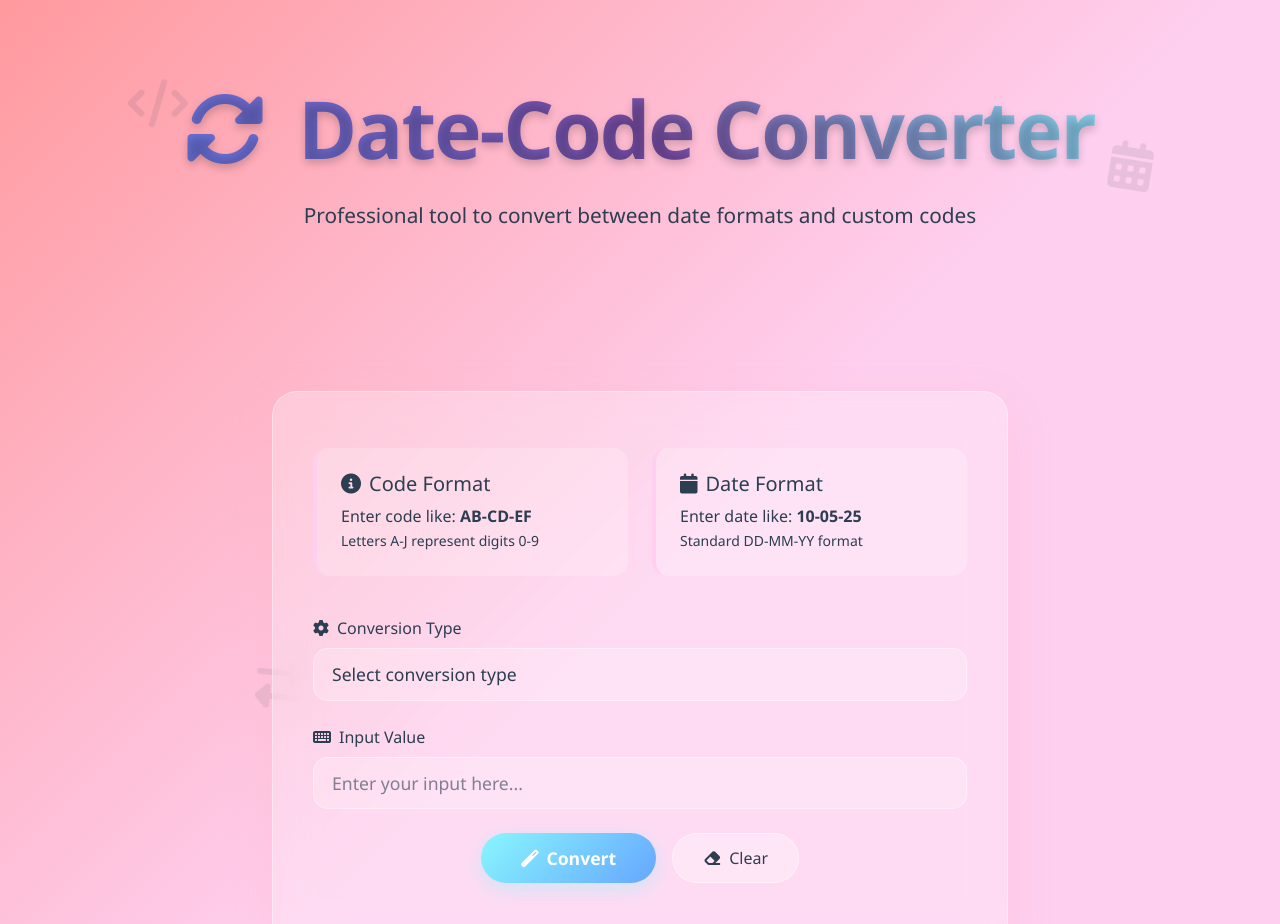
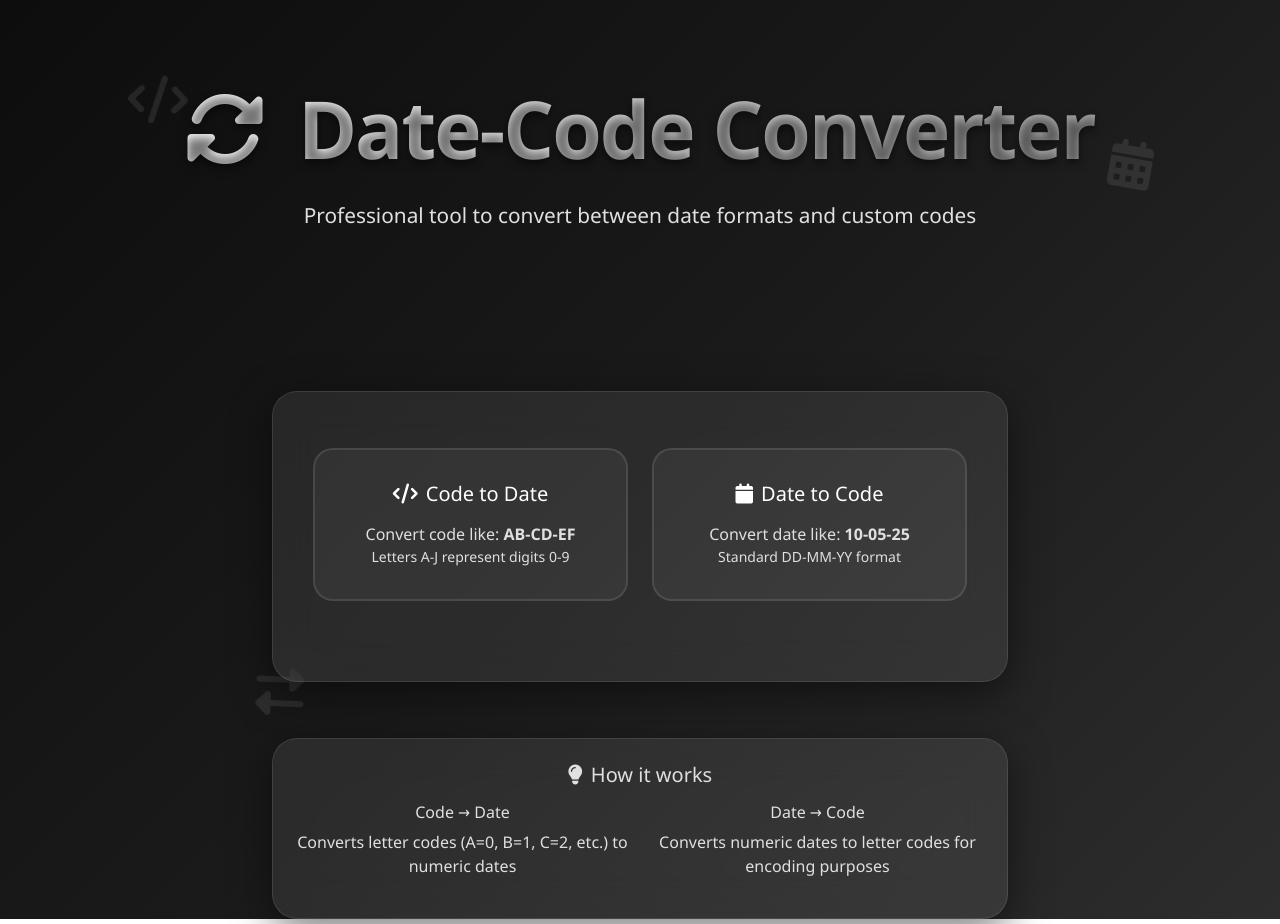
Before and after one commit to AnshulRaturi17/CodeTODate, a plain HTML site: page index.html in a window 1280 px wide. Shown: the top 924 px of the page. Drawn offline with nearby package versions, Linux system fonts and the light colour scheme.

Commit message:
Update index.html
Add some changes to file regarding background and format.

```diff
--- a/index.html
+++ b/index.html
@@ -1,4 +1,3 @@
-<!DOCTYPE html>
 <html lang="en">
 <head>
     <meta charset="UTF-8">
@@ -8,13 +7,13 @@
     <link href="https://cdnjs.cloudflare.com/ajax/libs/font-awesome/6.4.0/css/all.min.css" rel="stylesheet">
     <style>
         :root {
-            --primary-gradient: linear-gradient(135deg, #ff9a9e 0%, #fecfef 50%, #fecfef 100%);
-            --secondary-gradient: linear-gradient(135deg, #a8edea 0%, #fed6e3 100%);
-            --accent-gradient: linear-gradient(135deg, #ffecd2 0%, #fcb69f 100%);
-            --button-gradient: linear-gradient(135deg, #89f7fe 0%, #66a6ff 100%);
-            --dark-bg: #1a1d29;
-            --card-bg: rgba(255, 255, 255, 0.15);
-            --text-light: #2c3e50;
+            --primary-gradient: linear-gradient(135deg, #0d0d0d 0%, #1a1a1a 50%, #2d2d2d 100%);
+            --secondary-gradient: linear-gradient(135deg, #000000 0%, #1a1a1a 100%);
+            --accent-gradient: linear-gradient(135deg, #333333 0%, #2d2d2d 100%);
+            --button-gradient: linear-gradient(135deg, #4a4a4a 0%, #666666 100%);
+            --dark-bg: #000000;
+            --card-bg: rgba(255, 255, 255, 0.05);
+            --text-light: #e0e0e0;
             --text-white: #ffffff;
         }
 
@@ -27,11 +26,11 @@
         }
 
         .glassmorphism {
-            background: rgba(255, 255, 255, 0.25);
+            background: rgba(255, 255, 255, 0.08);
             backdrop-filter: blur(20px);
             border-radius: 25px;
-            border: 1px solid rgba(255, 255, 255, 0.4);
-            box-shadow: 0 12px 40px 0 rgba(255, 182, 193, 0.3);
+            border: 1px solid rgba(255, 255, 255, 0.1);
+            box-shadow: 0 12px 40px 0 rgba(0, 0, 0, 0.5);
         }
 
         .hero-section {
@@ -44,11 +43,11 @@
             font-size: 5rem;
             font-weight: 800;
             margin-bottom: 1.5rem;
-            background: linear-gradient(45deg, #667eea, #764ba2, #89f7fe);
+            background: linear-gradient(45deg, #ffffff, #cccccc, #999999);
             -webkit-background-clip: text;
             -webkit-text-fill-color: transparent;
             background-clip: text;
-            text-shadow: 0 4px 8px rgba(0,0,0,0.2);
+            text-shadow: 0 4px 8px rgba(0,0,0,0.5);
             letter-spacing: -2px;
         }
 
@@ -68,13 +67,13 @@
 
         .converter-card:hover {
             transform: translateY(-10px);
-            box-shadow: 0 25px 50px rgba(255, 182, 193, 0.4);
+            box-shadow: 0 25px 50px rgba(0, 0, 0, 0.8);
         }
 
         .form-control, .form-select {
-            background: rgba(255, 255, 255, 0.2);
-            border: 1px solid rgba(255, 255, 255, 0.4);
-            color: #2c3e50;
+            background: rgba(255, 255, 255, 0.08);
+            border: 1px solid rgba(255, 255, 255, 0.2);
+            color: #e0e0e0;
             border-radius: 15px;
             padding: 12px 18px;
             font-size: 1.1rem;
@@ -83,24 +82,14 @@
         }
 
         .form-control:focus, .form-select:focus {
-            background: rgba(255, 255, 255, 0.35);
-            border-color: #89f7fe;
-            box-shadow: 0 0 25px rgba(137, 247, 254, 0.5);
-            color: #2c3e50;
-        }
-
-        .form-select option {
-            background: #ffffff;
-            color: #2c3e50;
-            padding: 10px;
-        }
-
-        .form-select option:hover {
-            background: #f8f9fa;
+            background: rgba(255, 255, 255, 0.12);
+            border-color: #666666;
+            box-shadow: 0 0 25px rgba(255, 255, 255, 0.1);
+            color: #ffffff;
         }
 
         .form-control::placeholder {
-            color: rgba(44, 62, 80, 0.6);
+            color: rgba(224, 224, 224, 0.6);
         }
 
         .btn-convert {
@@ -112,43 +101,44 @@
             font-weight: 600;
             color: white;
             transition: all 0.3s ease;
-            box-shadow: 0 6px 20px rgba(137, 247, 254, 0.4);
+            box-shadow: 0 6px 20px rgba(0, 0, 0, 0.4);
         }
 
         .btn-convert:hover {
             transform: translateY(-3px);
-            box-shadow: 0 12px 35px rgba(137, 247, 254, 0.6);
+            box-shadow: 0 12px 35px rgba(0, 0, 0, 0.6);
             color: white;
+            background: linear-gradient(135deg, #555555 0%, #777777 100%);
         }
 
         .btn-clear {
-            background: rgba(255, 255, 255, 0.3);
-            border: 1px solid rgba(255, 255, 255, 0.4);
+            background: rgba(255, 255, 255, 0.1);
+            border: 1px solid rgba(255, 255, 255, 0.2);
             border-radius: 25px;
             padding: 12px 30px;
-            color: #2c3e50;
+            color: #e0e0e0;
             font-weight: 500;
             transition: all 0.3s ease;
         }
 
         .btn-clear:hover {
-            background: rgba(255, 255, 255, 0.5);
-            color: #2c3e50;
+            background: rgba(255, 255, 255, 0.15);
+            color: #ffffff;
             transform: translateY(-2px);
         }
 
         .result-section {
             margin-top: 2rem;
             padding: 1.5rem;
-            background: rgba(255, 255, 255, 0.2);
+            background: rgba(255, 255, 255, 0.08);
             border-radius: 15px;
-            border-left: 4px solid #89f7fe;
+            border-left: 4px solid #666666;
         }
 
         .result-text {
             font-size: 1.3rem;
             font-weight: 600;
-            color: #2c3e50;
+            color: #e0e0e0;
             margin: 0;
         }
 
@@ -191,87 +181,74 @@
             50% { transform: translateY(-20px) rotate(10deg); }
         }
 
-        .info-card {
-            background: rgba(255, 255, 255, 0.2);
-            border-radius: 15px;
-            padding: 1.5rem;
+        .conversion-button {
+            background: rgba(255, 255, 255, 0.05);
+            border: 2px solid rgba(255, 255, 255, 0.1);
+            border-radius: 20px;
+            padding: 2rem;
             margin: 1rem 0;
-            border-left: 4px solid #fecfef;
-            color: #2c3e50;
+            color: #e0e0e0;
+            cursor: pointer;
+            transition: all 0.3s ease;
+            text-align: center;
+            position: relative;
+            overflow: hidden;
+        }
+
+        .conversion-button:hover {
+            background: rgba(255, 255, 255, 0.1);
+            border-color: #666666;
+            transform: translateY(-5px);
+            box-shadow: 0 10px 30px rgba(0, 0, 0, 0.6);
+        }
+
+        .conversion-button:active {
+            transform: translateY(-2px);
+        }
+
+        .conversion-button h5 {
+            color: #ffffff;
+            margin-bottom: 1rem;
+        }
+
+        .conversion-button::before {
+            content: '';
+            position: absolute;
+            top: 0;
+            left: -100%;
+            width: 100%;
+            height: 100%;
+            background: linear-gradient(90deg, transparent, rgba(255, 255, 255, 0.1), transparent);
+            transition: left 0.5s;
+        }
+
+        .conversion-button:hover::before {
+            left: 100%;
         }
 
         .fade-in {
             animation: fadeIn 0.8s ease-in;
         }
 
-        .scroll-reveal {
-            opacity: 0;
-            transform: translateY(50px);
-            transition: all 0.8s ease-out;
-        }
-
-        .scroll-reveal.revealed {
+        /* Remove all scroll animations */
+        .scroll-reveal,
+        .slide-in-left,
+        .slide-in-right,
+        .scale-in {
             opacity: 1;
-            transform: translateY(0);
-        }
-
-        .slide-in-left {
-            opacity: 0;
-            transform: translateX(-100px);
-            transition: all 0.8s ease-out;
-        }
-
-        .slide-in-left.revealed {
-            opacity: 1;
-            transform: translateX(0);
-        }
-
-        .slide-in-right {
-            opacity: 0;
-            transform: translateX(100px);
-            transition: all 0.8s ease-out;
-        }
-
-        .slide-in-right.revealed {
-            opacity: 1;
-            transform: translateX(0);
-        }
-
-        .scale-in {
-            opacity: 0;
-            transform: scale(0.8);
-            transition: all 0.8s ease-out;
-        }
-
-        .scale-in.revealed {
-            opacity: 1;
-            transform: scale(1);
+            transform: none;
         }
 
         .hero-title {
-            opacity: 0;
-            transform: translateY(-50px);
-            animation: titleReveal 1.2s ease-out 0.2s forwards;
+            opacity: 1;
+            transform: none;
+            animation: none;
         }
 
         .hero-subtitle {
-            opacity: 0;
-            transform: translateY(30px);
-            animation: subtitleReveal 1s ease-out 0.8s forwards;
-        }
-
-        @keyframes titleReveal {
-            to {
             opacity: 1;
-                transform: translateY(0);
-            }
-        }
-
-        @keyframes subtitleReveal {
-            to {
-                opacity: 1;
-                transform: translateY(0);
-            }
+            transform: none;
+            animation: none;
         }
 
         @keyframes fadeIn {
@@ -326,39 +303,29 @@
         <div class="container">
             <div class="row justify-content-center">
                 <div class="col-lg-8">
-                    <div class="converter-card glassmorphism scroll-reveal">
+                    <div class="converter-card glassmorphism">
                         <div class="row">
                             <div class="col-md-6 mb-4">
-                                <div class="info-card slide-in-left">
-                                    <h5><i class="fas fa-info-circle me-2"></i>Code Format</h5>
-                                    <p class="mb-0">Enter code like: <strong>AB-CD-EF</strong></p>
+                                <div class="conversion-button" onclick="showCodeToDateModal()">
+                                    <h5><i class="fas fa-code me-2"></i>Code to Date</h5>
+                                    <p class="mb-0">Convert code like: <strong>AB-CD-EF</strong></p>
                                     <small>Letters A-J represent digits 0-9</small>
                                 </div>
                             </div>
                             <div class="col-md-6 mb-4">
-                                <div class="info-card slide-in-right">
-                                    <h5><i class="fas fa-calendar me-2"></i>Date Format</h5>
-                                    <p class="mb-0">Enter date like: <strong>10-05-25</strong></p>
+                                <div class="conversion-button" onclick="showDateToCodeModal()">
+                                    <h5><i class="fas fa-calendar me-2"></i>Date to Code</h5>
+                                    <p class="mb-0">Convert date like: <strong>10-05-25</strong></p>
                                     <small>Standard DD-MM-YY format</small>
                                 </div>
                             </div>
                         </div>
 
-                        <form id="converterForm" class="scale-in">
-                            <div class="mb-4">
-                                <label for="conversionType" class="form-label">
-                                    <i class="fas fa-cog me-2"></i>Conversion Type
-                                </label>
-                                <select class="form-select" id="conversionType" required>
-                                    <option value="">Select conversion type</option>
-                                    <option value="code-to-date">Code to Date</option>
-                                    <option value="date-to-code">Date to Code</option>
-                                </select>
-                            </div>
-
+                        <div id="inputSection" style="display: none;">
+                            <form id="converterForm">
                                 <div class="mb-4">
                                     <label for="inputValue" class="form-label">
-                                    <i class="fas fa-keyboard me-2"></i>Input Value
+                                        <i class="fas fa-keyboard me-2"></i><span id="inputLabel">Input Value</span>
                                     </label>
                                     <input type="text" class="form-control" id="inputValue"
                                            placeholder="Enter your input here..." required>
@@ -384,10 +351,11 @@
                         </div>
                     </div>
                 </div>
+            </div>
 
             <div class="row justify-content-center mt-4">
                 <div class="col-lg-8">
-                    <div class="glassmorphism p-4 text-center scroll-reveal">
+                    <div class="glassmorphism p-4 text-center">
                         <h5><i class="fas fa-lightbulb me-2"></i>How it works</h5>
                         <div class="row mt-3">
                             <div class="col-md-6">
@@ -418,66 +386,79 @@
             '5': 'F', '6': 'G', '7': 'H', '8': 'I', '9': 'J'
         };
 
-        // Update placeholder based on conversion type
-        document.getElementById('conversionType').addEventListener('change', function() {
-            const inputField = document.getElementById('inputValue');
-            const type = this.value;
+        // Global variable to store current conversion type
+        let currentConversionType = '';
 
-            if (type === 'code-to-date') {
-                inputField.placeholder = 'Enter code (e.g., AB-CD-EF)';
-            } else if (type === 'date-to-code') {
-                inputField.placeholder = 'Enter date (e.g., 10-05-25)';
-            } else {
-                inputField.placeholder = 'Enter your input here...';
+        // Show Code to Date input section
+        function showCodeToDateModal() {
+            currentConversionType = 'code-to-date';
+            document.getElementById('inputSection').style.display = 'block';
+            document.getElementById('inputLabel').textContent = 'Enter Code (e.g., AB-CD-EF)';
+            document.getElementById('inputValue').placeholder = 'Enter code like AB-CD-EF';
+            document.getElementById('inputValue').value = ''; // Clear input field
+            document.getElementById('inputValue').focus();
+            clearResults();
         }
 
-            // Clear previous results
+        // Show Date to Code input section
+        function showDateToCodeModal() {
+            currentConversionType = 'date-to-code';
+            document.getElementById('inputSection').style.display = 'block';
+            document.getElementById('inputLabel').textContent = 'Enter Date (e.g., 10-05-25)';
+            document.getElementById('inputValue').placeholder = 'Enter date like 10-05-25';
+            document.getElementById('inputValue').value = ''; // Clear input field
+            document.getElementById('inputValue').focus();
+            clearResults();
+        }
+
+        // Clear results
+        function clearResults() {
             document.getElementById('resultSection').style.display = 'none';
+        }
+
+        // Form submission handler
+        document.addEventListener('DOMContentLoaded', function() {
+            const form = document.getElementById('converterForm');
+            const convertBtn = document.querySelector('.btn-convert');
+
+            // Form submit event
+            form.addEventListener('submit', function(e) {
+                e.preventDefault();
+                performConversion();
             });
 
-        // Form submission handler
-        document.getElementById('converterForm').addEventListener('submit', function(e) {
+            // Button click event as backup
+            convertBtn.addEventListener('click', function(e) {
                 e.preventDefault();
-            console.log('Form submitted!'); // Debug log
+                performConversion();
+            });
 
-            const conversionType = document.getElementById('conversionType').value;
+            function performConversion() {
+                console.log('Performing conversion...');
+
                 const inputValue = document.getElementById('inputValue').value.trim();
 
-            console.log('Conversion Type:', conversionType); // Debug log
-            console.log('Input Value:', inputValue); // Debug log
-
-            if (!conversionType || !inputValue) {
-                showError('Please fill in all fields');
+                if (!currentConversionType || !inputValue) {
+                    showError('Please enter a valid input');
                     return;
                 }
 
                 try {
                     let result = '';
 
-                if (conversionType === 'code-to-date') {
+                    if (currentConversionType === 'code-to-date') {
                         result = convertCodeToDate(inputValue.toUpperCase());
-                } else if (conversionType === 'date-to-code') {
+                    } else if (currentConversionType === 'date-to-code') {
                         result = convertDateToCode(inputValue);
                     }
 
-                console.log('Result:', result); // Debug log
+                    console.log('Conversion result:', result);
                     showResult(result);
 
                 } catch (error) {
-                console.error('Conversion error:', error); // Debug log
+                    console.error('Conversion error:', error);
                     showError('Invalid input format. Please check your input and try again.');
                 }
-        });
-
-        // Add click event listener for the convert button as backup
-        document.addEventListener('DOMContentLoaded', function() {
-            const convertBtn = document.querySelector('.btn-convert');
-            if (convertBtn) {
-                convertBtn.addEventListener('click', function(e) {
-                    e.preventDefault();
-                    console.log('Convert button clicked!'); // Debug log
-                    document.getElementById('converterForm').dispatchEvent(new Event('submit'));
-                });
             }
         });
 
@@ -534,51 +515,21 @@
 
             // Reset border color after 3 seconds
             setTimeout(() => {
-                resultSection.style.borderLeftColor = '#89f7fe';
-                resultText.style.color = '#2c3e50';
+                resultSection.style.borderLeftColor = '#666666';
+                resultText.style.color = '#e0e0e0';
             }, 3000);
         }
 
         function clearForm() {
             document.getElementById('converterForm').reset();
             document.getElementById('resultSection').style.display = 'none';
+            document.getElementById('inputSection').style.display = 'none';
+            currentConversionType = '';
             document.getElementById('inputValue').placeholder = 'Enter your input here...';
         }
 
         // Add some interactive effects
         document.addEventListener('DOMContentLoaded', function() {
-            // Scroll animation observer
-            const observerOptions = {
-                threshold: 0.1,
-                rootMargin: '0px 0px -50px 0px'
-            };
-
-            const observer = new IntersectionObserver(function(entries) {
-                entries.forEach(entry => {
-                    if (entry.isIntersecting) {
-                        entry.target.classList.add('revealed');
-                    }
-                });
-            }, observerOptions);
-
-            // Observe all scroll reveal elements
-            document.querySelectorAll('.scroll-reveal, .slide-in-left, .slide-in-right, .scale-in').forEach(el => {
-                observer.observe(el);
-            });
-
-            // Add sequential delay for multiple elements
-            const infoCards = document.querySelectorAll('.slide-in-left, .slide-in-right');
-            infoCards.forEach((card, index) => {
-                setTimeout(() => {
-                    card.classList.add('revealed');
-                }, 500 + (index * 200));
-            });
-
-            // Delay form animation
-            setTimeout(() => {
-                document.querySelector('.scale-in').classList.add('revealed');
-            }, 1000);
-
             // Add floating animation to cards
             const cards = document.querySelectorAll('.converter-card');
             cards.forEach(card => {
@@ -591,20 +542,51 @@
                 });
             });
 
-            // Smooth scroll effect for page
-            let lastScrollTop = 0;
-            window.addEventListener('scroll', function() {
-                let scrollTop = window.pageYOffset || document.documentElement.scrollTop;
+            // Initialize form handlers here as well
+            const form = document.getElementById('converterForm');
+            const convertBtn = document.querySelector('.btn-convert');
 
-                // Parallax effect for floating shapes
-                document.querySelectorAll('.shape').forEach((shape, index) => {
-                    const speed = 0.5 + (index * 0.1);
-                    const yPos = -(scrollTop * speed);
-                    shape.style.transform = `translate3d(0, ${yPos}px, 0)`;
+            if (form && convertBtn) {
+                // Form submit event
+                form.addEventListener('submit', function(e) {
+                    e.preventDefault();
+                    performConversion();
                 });
 
-                lastScrollTop = scrollTop;
+                // Button click event as backup
+                convertBtn.addEventListener('click', function(e) {
+                    e.preventDefault();
+                    performConversion();
                 });
+            }
+
+            function performConversion() {
+                console.log('Performing conversion...');
+
+                const inputValue = document.getElementById('inputValue').value.trim();
+
+                if (!currentConversionType || !inputValue) {
+                    showError('Please enter a valid input');
+                    return;
+                }
+
+                try {
+                    let result = '';
+
+                    if (currentConversionType === 'code-to-date') {
+                        result = convertCodeToDate(inputValue.toUpperCase());
+                    } else if (currentConversionType === 'date-to-code') {
+                        result = convertDateToCode(inputValue);
+                    }
+
+                    console.log('Conversion result:', result);
+                    showResult(result);
+
+                } catch (error) {
+                    console.error('Conversion error:', error);
+                    showError('Invalid input format. Please check your input and try again.');
+                }
+            }
         });
     </script>
 </body>
```
Lines whose indentation alone changed are shown as unchanged.
